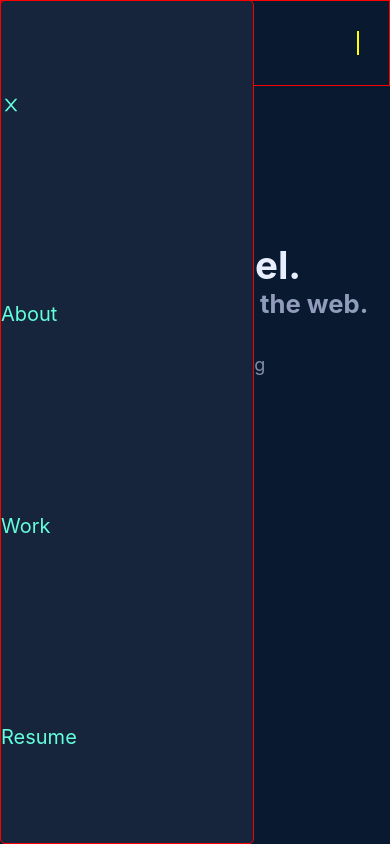
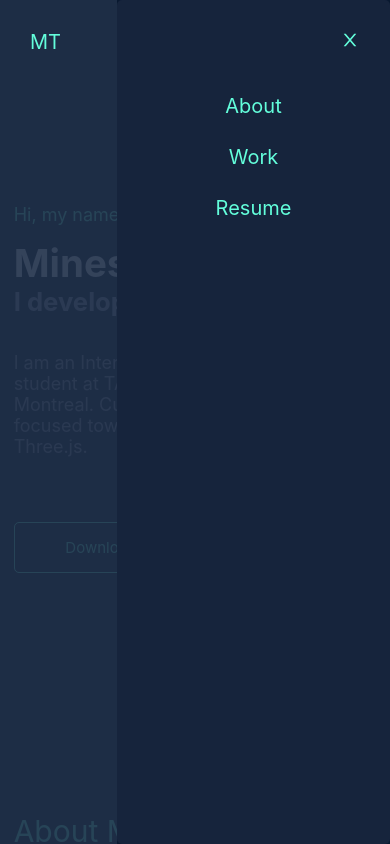
Before and after one commit to Minesh6684/react-portfolio, a React (Create React App) app: page / in a window 390 px wide. Both pictures are taken after a click on the icon 348 px from the left and 41 px from the top of the page. Shown: the top 844 px of the page. Built offline with nearby package versions, Linux system fonts and the light colour scheme.

Commit message:
added functionality to outside ham drawer colaapsing

```diff
--- a/src/components/Header.js
+++ b/src/components/Header.js
@@ -9,30 +9,42 @@ const Header = ({classname}) => {
 
     const getSection = (section) => {
         section.scrollIntoView({behavior: 'smooth'})
-        const headerMenu = document.querySelector('.header-nav-links')
-        headerMenu.className = 'header-nav-links'
+        const headerMenu = document.querySelector('.responsive-menu')
+        headerMenu.className = 'responsive-menu'
         setMenuToggle(!menuToggle)
     }
 
-    const toggleHeaderMenu = () => {
-      const headerMenu = document.querySelector('.header-nav-links')
-      headerMenu.className === 'header-nav-links' ? headerMenu.className += " responsive" : headerMenu.className = 'header-nav-links'
+    const showHeaderMenu = () => {
+      const headerMenu = document.querySelector('.responsive-menu')
+      const outsideMenu = document.querySelector('.outside-menu')
+      headerMenu.className += " responsive"
+      outsideMenu.className += " outside-responsive"
       setMenuToggle(!menuToggle)
     }
+
+    const hideHeaderMenu = () => {
+      const headerMenu = document.querySelector('.responsive-menu')
+      const outsideMenu = document.querySelector('.outside-menu')
+      headerMenu.className = 'responsive-menu'
+      outsideMenu.className = "outside-menu"
+      setMenuToggle(!menuToggle)
+    }
+
+
 
   return (
     <div className={`header ${classname}`}>
       <div className="header-logo">MT</div>
-      <div style={{border: '1px solid yellow'}} className='responsive-menu'>
-        <div className='outside-menu'></div>
+      {menuToggle && <AiOutlineClose className='header-nav-listIcon closeButton' onClick={hideHeaderMenu}/>}
+      <div className='responsive-menu'>
+        <div className='outside-menu' onClick={hideHeaderMenu}></div>
         <ul className='header-nav-links'>
-            {menuToggle && <AiOutlineClose className='header-nav-listIcon' onClick={toggleHeaderMenu}/>}
             <li onClick={() => getSection(document.getElementById('about'))}>About</li>
             <li onClick={() => getSection(document.getElementById('work'))}>Work</li>
             <li>Resume</li>
         </ul>
       </div>
-      {!menuToggle && <VscListSelection className='header-nav-listIcon' onClick={toggleHeaderMenu}/>}
+      {!menuToggle && <VscListSelection className='header-nav-listIcon openButton' onClick={showHeaderMenu}/>}
     </div>
   )
 }
--- a/src/index.css
+++ b/src/index.css
@@ -30,6 +30,10 @@ body {
 
   position: sticky;
   z-index: 2;
+}
+
+.header-logo {
+  z-index: 3;
 }
 
 .appear {
@@ -469,29 +473,52 @@ a{
 }
 
 @media only screen and (max-width: 610px){
-  .header {
-    border: 1px solid red;
+
+  .responsive-menu {
+    width: 100%;
+    height: 100vh;
+
+    display: flex;
+    position: fixed;
+
+    top: 0;
+    right: -100%;
+    transition: all 0.6s;
   }
 
-  .responsive-menu {
+  .outside-menu {
+    width: 30%;
+    opacity: 0;
+    background-color: #213049;
+  }
 
+  .outside-responsive {
+    opacity: 0.9;
+    transition: all;
+    transition-delay: 0.5s;
   }
 
   .header-nav-links {
     display: flex;
     flex-direction: column;
-    justify-content: space-around;
-    border: 1px solid red;
+    align-items: center;
+    justify-content: flex-start;
 
-    position: fixed;
     top: 0px;
     left: 100%;
-    height: 100vh;
     z-index: 1;
 
-    width: 65%;
+    width: 70%;
     background-color: #16243c;
     border-radius: 5px;
+
+    padding: 80px 0;
+  }
+
+  ul.header-nav-links > li {
+    width: 100%;
+    margin: 5% 0;
+    text-align: center;
   }
 
   .header-nav-listIcon {
@@ -499,8 +526,8 @@ a{
   }
 
   .responsive {
-    left: 0;
-    transition: all 0.5s;
+    right: 0;
+    transition: all 0.6s;
   }
 
   .intro {
```
